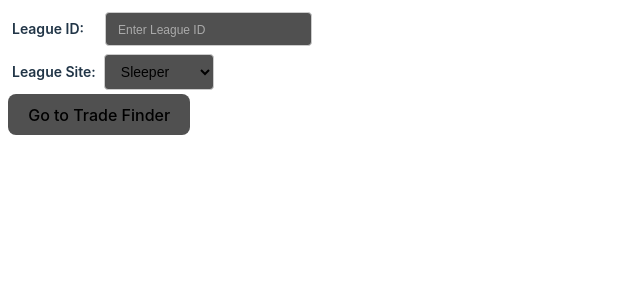
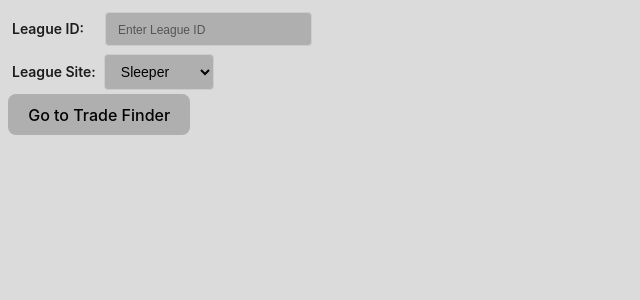
Before and after one commit to JohnWattenbarger/tradeFinderWebsite, a React (Vite) app: page /league-form in a window 1280 px wide. Shown: the top 300 px of the page, without its empty margins (0-640 px from the left). Built offline with nearby package versions, Linux system fonts and the light colour scheme.

Commit message:
Fixed light scheme colors

```diff
--- a/src/components/TeamName.tsx
+++ b/src/components/TeamName.tsx
@@ -17,7 +17,14 @@ function getRandomColorFromHash(str: string) {
     const r = 155 + (hash % 100);
     const g = 155 + ((hash >> 8) % 100);
     const b = 155 + ((hash >> 16) % 100);
-    return `rgb(${r}, ${g}, ${b})`;
+    const darkSchemeColor = `rgb(${r}, ${g}, ${b})`;
+
+    const r2 = 255 - r;
+    const g2 = 255 - g;
+    const b2 = 255 - b;
+    const lightSchemeColor = `rgb(${r2}, ${g2}, ${b2})`
+
+    return `light-dark(${lightSchemeColor}, ${darkSchemeColor})`;
 }
 
 interface TeamNameProps {
--- a/src/index.css
+++ b/src/index.css
@@ -4,8 +4,9 @@
   font-weight: 400;
 
   color-scheme: light dark;
-  color: rgba(255, 255, 255, 0.87);
-  background-color: #242424;
+  color: light-dark(rgba(0, 0, 0, 0.87), rgba(255, 255, 255, 0.87));
+  /* background-color: #242424; */
+  background-color: light-dark(#dbdbdb, #242424);
 
   font-synthesis: none;
   text-rendering: optimizeLegibility;
@@ -20,7 +21,7 @@ a {
 }
 
 a:hover {
-  color: #535bf2;
+  color: light-dark(#747bff, #535bf2);
 }
 
 body {
@@ -43,7 +44,8 @@ button {
   font-size: 1em;
   font-weight: 500;
   font-family: inherit;
-  background-color: #1a1a1a;
+  /* background-color: #1a1a1a; */
+  background-color: light-dark(#e5e5e5, #1a1a1a);
   cursor: pointer;
   transition: border-color 0.25s;
 }
@@ -57,7 +59,7 @@ button:focus-visible {
   outline: 4px auto -webkit-focus-ring-color;
 }
 
-@media (prefers-color-scheme: light) {
+/* @media (prefers-color-scheme: light) {
   :root {
     color: #213547;
     background-color: #ffffff;
@@ -70,4 +72,4 @@ button:focus-visible {
   button {
     background-color: #f9f9f9;
   }
-}
+} */
--- a/src/styles/PlayerFilter.css
+++ b/src/styles/PlayerFilter.css
@@ -7,7 +7,7 @@
     padding: 8px 16px;
     /* border: 1px solid #ccc; */
     /* background-color: #f9f9f9; */
-    background: rgb(55, 55, 55);
+    background: light-dark(rgb(200, 200, 200), rgb(55, 55, 55));
     cursor: pointer;
 }
 
@@ -25,7 +25,7 @@
     /* overflow-y: auto; */
     box-shadow: 0 4px 8px rgba(0, 0, 0, 0.1);
     z-index: 100;
-    background: rgb(55, 55, 55);
+    background: light-dark(rgb(200, 200, 200), rgb(55, 55, 55));
     /* opacity: .9; */
     display: flex;
     flex-wrap: wrap;
--- a/src/styles/simpleTradeResults.css
+++ b/src/styles/simpleTradeResults.css
@@ -1,9 +1,9 @@
 .positive {
-    color: rgb(137 255 137);
+    color: light-dark(rgb(51 131 82), rgb(137 255 137));
 }
 
 .trade-team-info {
-    background: rgb(55, 55, 55);
+    background: light-dark(rgb(200, 200, 200), rgb(55, 55, 55));
     padding: 5px 10px;
     border-radius: 15px;
     /* border: 2px solid green; */
@@ -13,13 +13,13 @@
 
 .difference {
     /* color: rgb(255 192 192); */
-    background: rgb(80 80 80);
+    background: light-dark(rgb(175 175 175), rgb(80 80 80));
     border-radius: 15px;
     padding: 3px 10px;
 }
 
 .negative {
-    color: rgb(255 113 113);
+    color: light-dark(rgb(188 58 58), rgb(255 113 113));
 }
 
 .separator {
@@ -36,7 +36,7 @@
 }
 
 .player-name {
-    background: rgb(80 80 80);
+    background: light-dark(rgb(175 175 175), rgb(80 80 80));
     border-radius: 15px;
     padding: 3px 10px;
     margin: 0px 2px;
@@ -46,8 +46,8 @@
     visibility: hidden;
     opacity: 0;
     position: absolute;
-    background-color: rgba(255, 255, 255, 0.75);
-    color: rgb(0, 0, 0);
+    background-color: light-dark(rgba(0, 0, 0, .75), rgba(255, 255, 255, 0.75));
+    color: light-dark(rgb(255, 255, 255), rgb(0, 0, 0));
     border-radius: 5px;
     padding: 5px;
     font-size: 12px;
--- a/src/styles/styles.css
+++ b/src/styles/styles.css
@@ -21,18 +21,18 @@
     margin-bottom: 16px;
     display: flex;
     flex-direction: column;
-    background: rgb(155, 155, 155);
+    background: light-dark(rgb(100, 100, 100), rgb(155, 155, 155));
     border-radius: 15px;
     padding: 10px;
     /* min-width: 780px; */
     width: 550px;
-    background: rgb(55, 55, 55);
+    background: light-dark(rgb(200, 200, 200), rgb(55, 55, 55));
     /* color: white; */
 }
 
 
 .position-form-group {
-    border: 1px solid white;
+    border: 1px solid light-dark(black, white);
     margin: 5px 0px;
     padding: 5px;
 }
@@ -60,12 +60,12 @@ select {
     border: 1px solid #ccc;
     border-radius: 4px;
     transition: border-color 0.3s ease;
-    background: rgb(176, 176, 176);
+    background: light-dark(rgb(79, 79, 79), rgb(176, 176, 176));
     /* color: #333; */
     margin: 4px;
     /* color: #333; */
     /* background-color: #1a1a1a; */
-    background-color: rgb(80 80 80);
+    background-color: light-dark(rgb(175, 175, 175), rgb(80 80 80));
     ;
     color-scheme: light dark;
 
@@ -85,25 +85,25 @@ select:focus {
 input[type="text"]:hover,
 input[type="number"]:hover,
 select:hover {
-    border-color: #888;
+    border-color: light-dark(#777777, #888);
 }
 
 /* Select styling */
 select {
     /* appearance: none; */
-    background-color: #fff;
+    /* background-color: #fff; */
     cursor: pointer;
     /* background: rgb(176, 176, 176); */
     /* color: #333; */
     margin: 4px;
     /* color: #333; */
-    background-color: #1a1a1a;
-    background-color: rgb(80 80 80);
+    /* background-color: light-dark(#e5e5e5, #1a1a1a); */
+    background-color: light-dark(rgb(175 175 175), rgb(80 80 80));
     color-scheme: light dark;
 }
 
 button {
-    background-color: rgb(80 80 80);
+    background-color: light-dark(rgb(175 175 175), rgb(80 80 80));
 }
 
 /* Optional arrow icon for select elements */
@@ -116,14 +116,14 @@ select::after {
 
 /* Placeholder color */
 input::placeholder {
-    color: #aaa;
+    color: light-dark(#555555, #aaa);
     font-size: 12px;
 }
 
 /* Optional disabled styling */
 input[disabled],
 select[disabled] {
-    background-color: #f7f7f7;
-    color: #777;
+    background-color: light-dark(#080808, #f7f7f7);
+    color: light-dark(#888888, #777);
     cursor: not-allowed;
 }
--- a/src/utils/tradeUtils.tsx
+++ b/src/utils/tradeUtils.tsx
@@ -5,8 +5,8 @@ import { StarterCount } from "../components/starterForm";
 export const findAllTrades = async (league: League, selectedTeam: Team, starterCounts: StarterCount, maxPlayersTraded: number = 1) => {
     console.log('Finding all trades for ' + selectedTeam.name);
     /** Map team IDs to the value of all starters */
-    let initialStarterValueMap: Map<string, number> = new Map<string, number>();
-    let tradesMap: Map<Team, Trade[]> = new Map<Team, Trade[]>();
+    const initialStarterValueMap: Map<string, number> = new Map<string, number>();
+    const tradesMap: Map<Team, Trade[]> = new Map<Team, Trade[]>();
 
     league.teams.forEach(team => {
         const initialStarterValue = calculateStarterAndFlexValues(team.players, starterCounts);
@@ -65,7 +65,7 @@ const getTradesBetweenTeams = (
     if (otherTeam !== selectedTeam) {
         console.log('- Finding trades for ' + otherTeam.name);
 
-        let trades: Trade[] = [];
+        const trades: Trade[] = [];
 
         // Filter out draft picks and get players for both teams
         const selectedTeamPlayers = selectedTeam.players.filter(player => !player.player.name.includes('Round'));
```
Also changed, not shown: src/App.css (+0 -31 lines).
